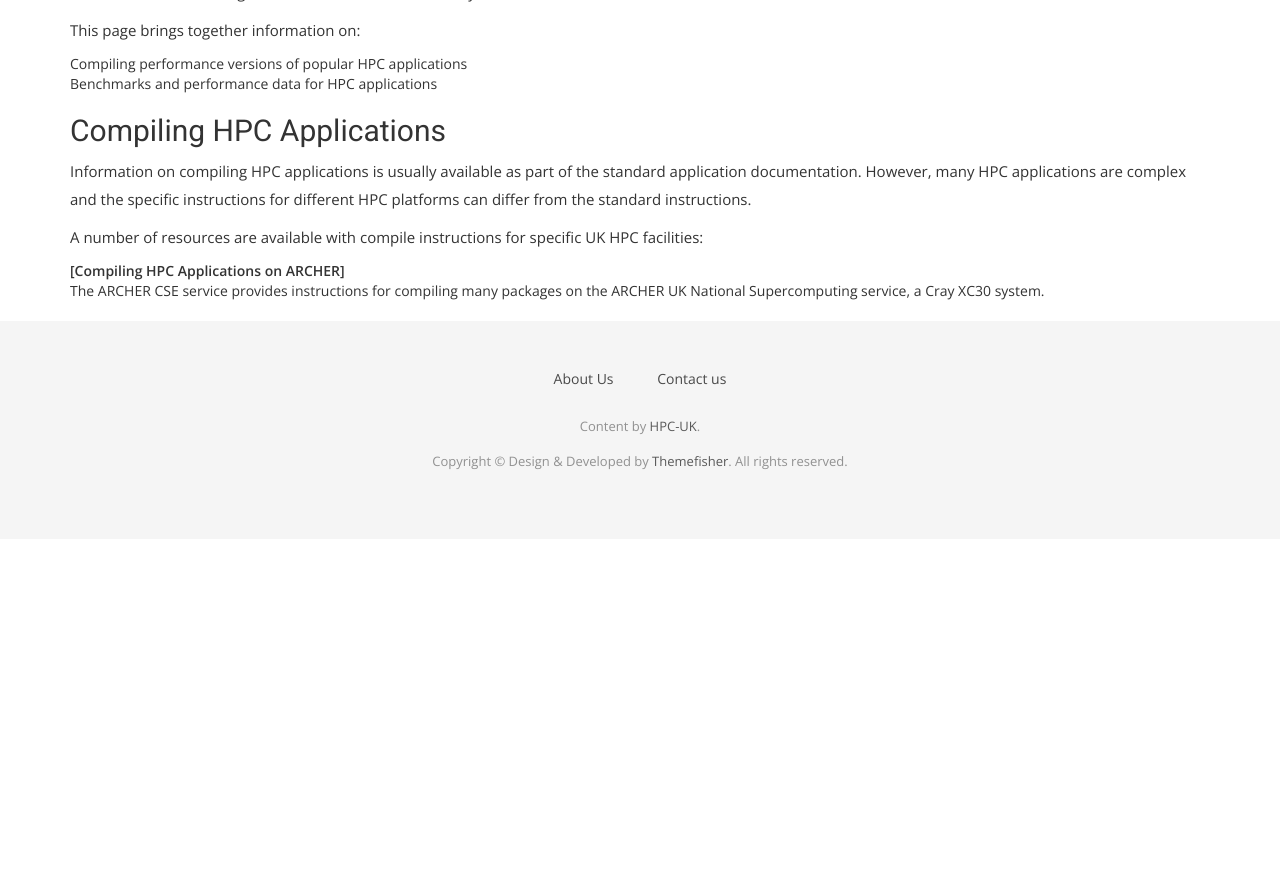
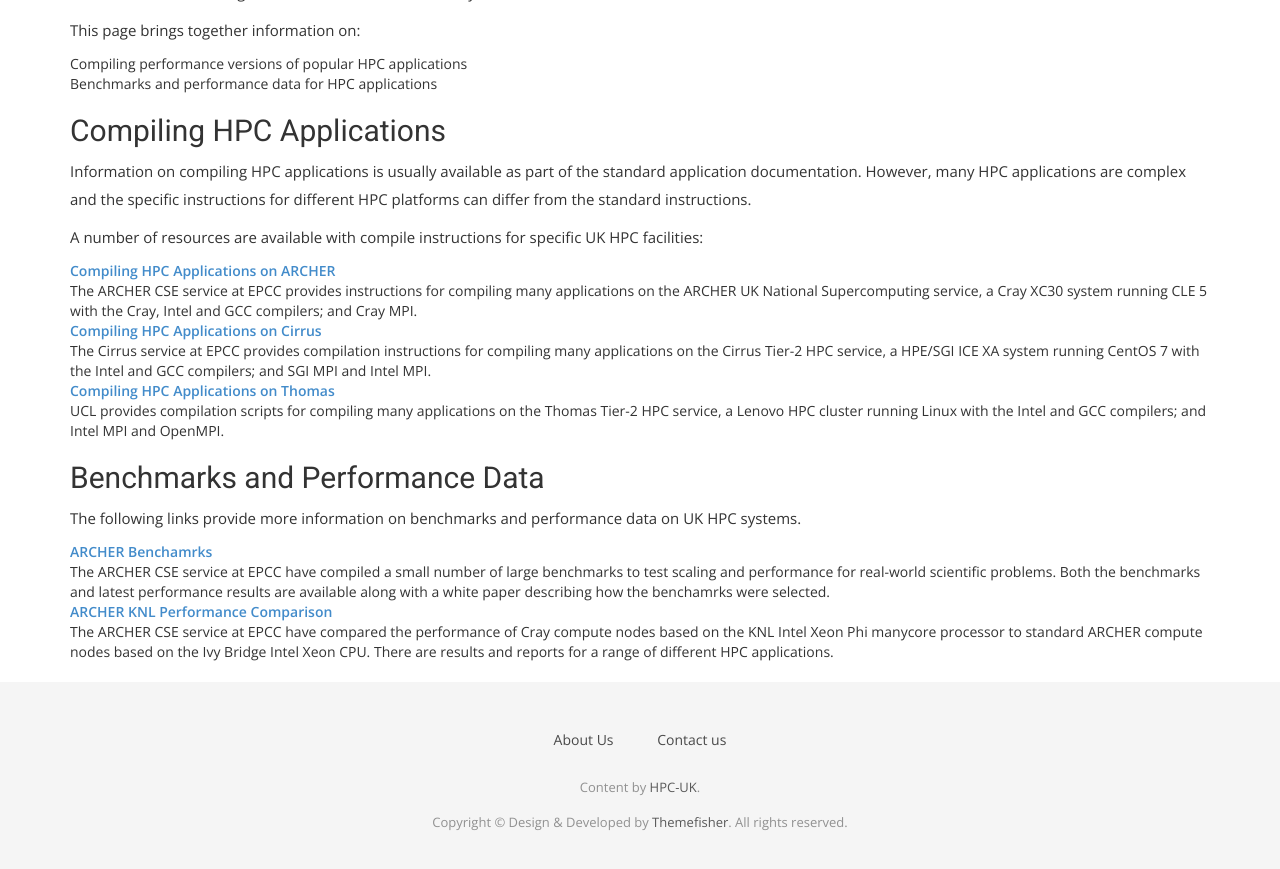
Before and after one commit to hpc-uk/hpcuk-website, a Jekyll site: the page built from apps/index.md, in a window 1280 px wide and 900 px high, scrolled down 579 px. Shown: the top 869 px of the window. Built offline with Jekyll 4.4.1, drawn with Linux system fonts in a browser that asks for light colours; nearby versions of some CDN libraries; some web fonts are replaced; before the commit the page ends 1118 px from its top, so only the background shows below that.

Commit message:
Added initial apps section

```diff
--- a/apps/index.md
+++ b/apps/index.md
@@ -28,7 +28,40 @@
 A number of resources are available with compile instructions for
 specific UK HPC facilities:
 
-[Compiling HPC Applications on ARCHER]
-: The ARCHER CSE service provides instructions for compiling many
-packages on the ARCHER UK National Supercomputing service, a Cray
-XC30 system.
+[Compiling HPC Applications on ARCHER](http://www.archer.ac.uk/documentation/software/)
+: The ARCHER CSE service at EPCC provides instructions for compiling many
+applications on the ARCHER UK National Supercomputing service, a Cray
+XC30 system running CLE 5 with the Cray, Intel and GCC compilers;
+and Cray MPI.
+
+[Compiling HPC Applications on Cirrus](https://github.com/EPCCed/cirrus-packages)
+: The Cirrus service at EPCC provides compilation instructions for compiling
+many applications on the Cirrus Tier-2 HPC service, a HPE/SGI ICE
+XA system running CentOS 7 with the Intel and GCC compilers; and
+SGI MPI and Intel MPI.
+
+[Compiling HPC Applications on Thomas](https://github.com/UCL-RITS/rcps-buildscripts)
+: UCL provides compilation scripts for compiling
+many applications on the Thomas Tier-2 HPC service, a Lenovo
+HPC cluster running Linux with the Intel and GCC compilers; and
+Intel MPI and OpenMPI.
+
+Benchmarks and Performance Data
+-------------------------------
+
+The following links provide more information on benchmarks and performance
+data on UK HPC systems.
+
+[ARCHER Benchamrks](http://www.archer.ac.uk/community/benchmarks/archer/)
+: The ARCHER CSE service at EPCC have compiled a small number of large
+benchmarks to test scaling and performance for real-world scientific
+problems. Both the benchmarks and latest performance results are
+available along with a white paper describing how the benchamrks were
+selected.
+
+[ARCHER KNL Performance Comparison](http://www.archer.ac.uk/community/benchmarks/archer-knl/)
+: The ARCHER CSE service at EPCC have compared the performance of
+Cray compute nodes based on the KNL Intel Xeon Phi manycore processor
+to standard ARCHER compute nodes based on the Ivy Bridge Intel Xeon
+CPU. There are results and reports for a range of different HPC
+applications.
```
